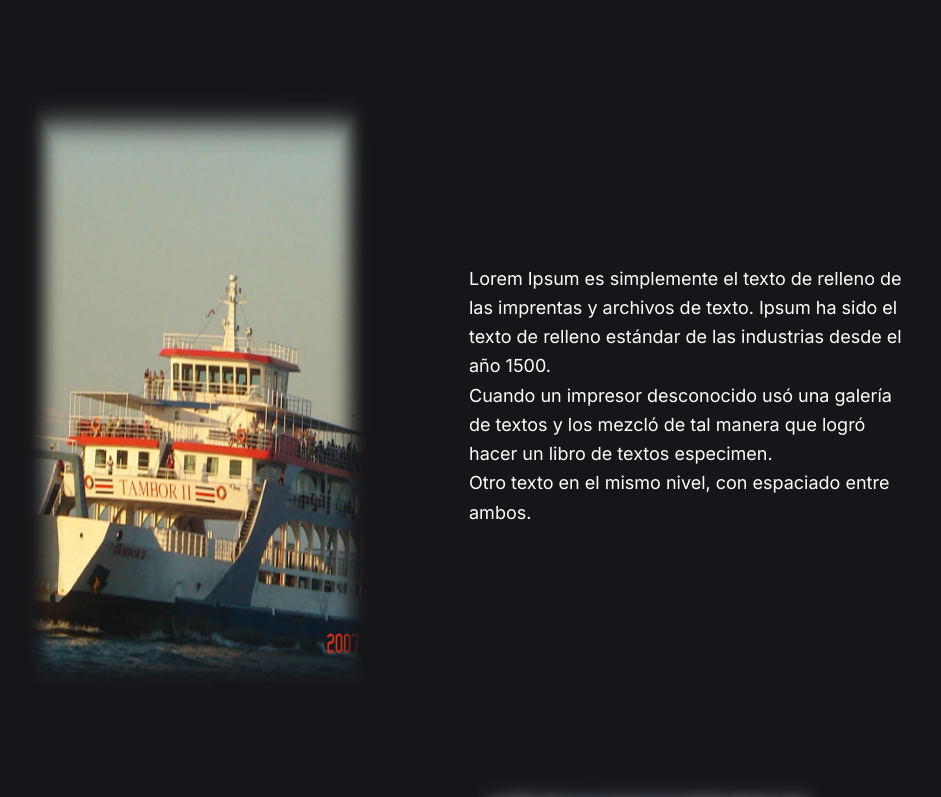
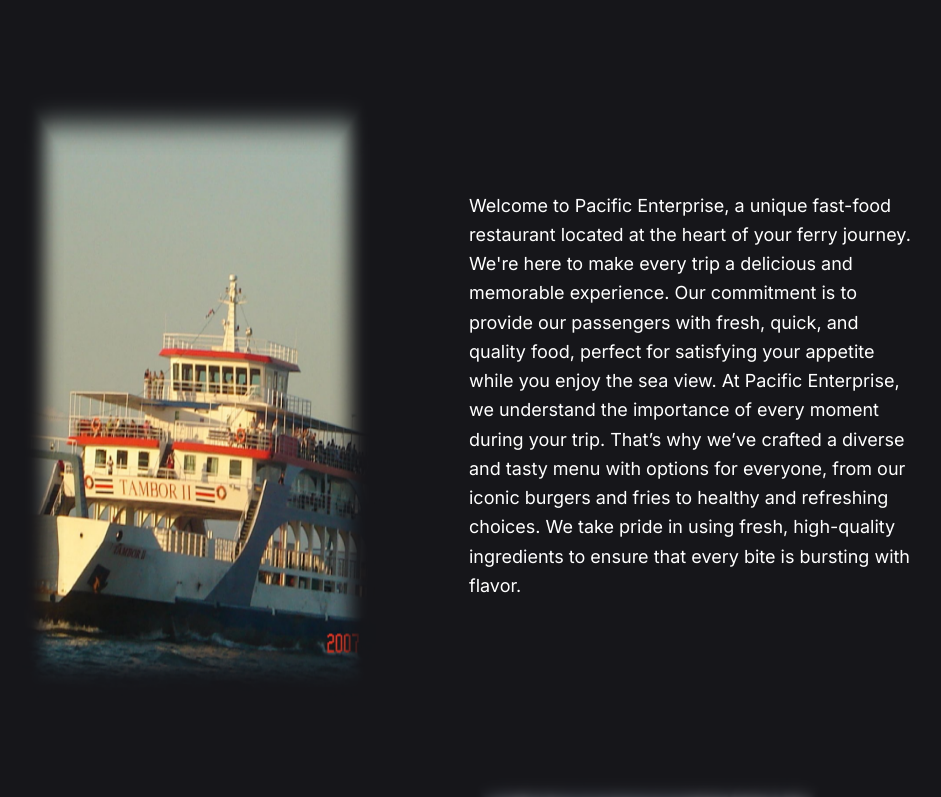
Before and after one commit to pausr23/NovaTech, a React (Vite) app in the folder pacificEnterprise/: page /about-us in a window 1280 px wide. Shown: the part 529-1326 px from the top of the page, without its empty margins (179-1120 px from the left). Built offline with nearby package versions, Linux system fonts and the light colour scheme.

Commit message:
about us

```diff
--- a/pacificEnterprise/src/AboutUs.jsx
+++ b/pacificEnterprise/src/AboutUs.jsx
@@ -11,14 +11,8 @@ function AboutUs() {
         <div className='flex flex-col lg:flex-row items-center justify-center gap-8 lg:gap-20 m-2'>
           <img src='./src/assets/img/Rectangleferri.png' className='w-full max-w-sm lg:w-[591px] lg:h-[656.25px]' alt="Ferri" />
           <p className='text-white text-lg max-w-md leading-relaxed'>
-            Lorem Ipsum es simplemente el texto de relleno de las imprentas y archivos de texto.
-            Ipsum ha sido el texto de relleno estándar de las industrias desde el año 1500.
-            <span className='block mr-4'>
-             Cuando un impresor desconocido usó una galería de textos y los mezcló de tal manera que logró hacer un libro de textos especimen.
-            </span>
-              <span className='inline-block'>
-             Otro texto en el mismo nivel, con espaciado entre ambos.
-            </span>
+          Welcome to Pacific Enterprise, a unique fast-food restaurant located at the heart of your ferry journey. We're here to make every trip a delicious and memorable experience. Our commitment is to provide our passengers with fresh, quick, and quality food, perfect for satisfying your appetite while you enjoy the sea view.
+          At Pacific Enterprise, we understand the importance of every moment during your trip. That’s why we’ve crafted a diverse and tasty menu with options for everyone, from our iconic burgers and fries to healthy and refreshing choices. We take pride in using fresh, high-quality ingredients to ensure that every bite is bursting with flavor.
  </p>
         </div>
 
```
